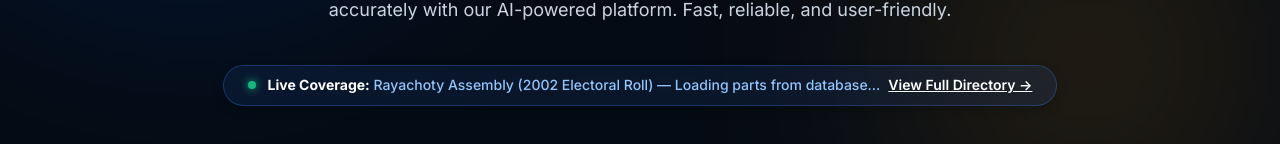
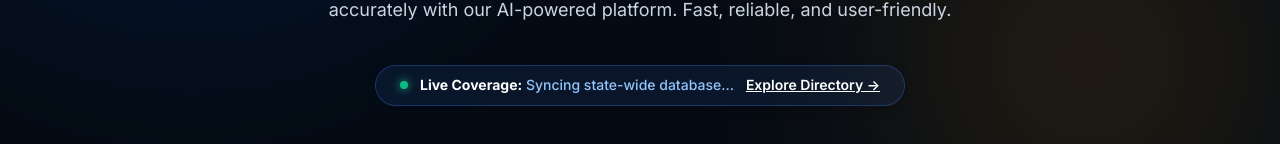
Before and after one commit to shauddin306/AP_SIR_2002, a Next.js app: page / in a window 1280 px wide. Shown: the part 404-548 px from the top of the page. Built offline with nearby package versions, Linux system fonts and the light colour scheme; no server answers; the database is empty.

Commit message:
UI: Make Live Coverage banner dynamically scale for statewide stats

```diff
--- a/src/app/LiveCoverage.tsx
+++ b/src/app/LiveCoverage.tsx
@@ -3,25 +3,34 @@ import { useState, useEffect } from 'react';
 import { supabase } from '@/lib/supabase/client';
 
 export default function LiveCoverage() {
-  const [parts, setParts] = useState<number[]>([]);
+  const [stats, setStats] = useState({ assemblies: 0, parts: 0, voters: 0 });
 
   useEffect(() => {
-    async function fetchParts() {
-      // Fetch dynamic available parts using the RPC we created
-      const { data, error } = await supabase.rpc('get_available_parts', { p_assembly_no: 152 });
+    async function fetchStats() {
+      // Fetch all processed parts to get global stats
+      const { data, error } = await supabase.from('voter_parts').select('assembly_no, voter_count');
       if (!error && data) {
-        setParts(data.map((r: any) => r.part_no));
+        const uniqueAssemblies = new Set(data.map((r: any) => r.assembly_no)).size;
+        const totalParts = data.length;
+        const totalVoters = data.reduce((sum: number, r: any) => sum + (r.voter_count || 0), 0);
+
+        setStats({
+          assemblies: uniqueAssemblies,
+          parts: totalParts,
+          voters: totalVoters
+        });
       }
     }
-    fetchParts();
-    // Poll every 10 seconds to auto-update as the Mac finishes parts
-    const interval = setInterval(fetchParts, 10000);
+    fetchStats();
+    // Poll every 15 seconds to auto-update as the cluster finishes new parts
+    const interval = setInterval(fetchStats, 15000);
     return () => clearInterval(interval);
   }, []);
 
-  const coverageText = parts.length > 0
-    ? `Parts ${parts.slice(0, 8).join(', ')}${parts.length > 8 ? '...' : ''} (${parts.length} total)`
-    : "Loading parts from database...";
+  // Format number with commas (e.g. 1,450,000)
+  const formatNumber = (num: number) => new Intl.NumberFormat('en-IN').format(num);
+
+  const isLoaded = stats.parts > 0;
 
   return (
     <div style={{ display: 'flex', justifyContent: 'center', marginBottom: 40, marginTop: 40 }}>
@@ -38,8 +47,15 @@ export default function LiveCoverage() {
       }}>
         <span className="live-dot" style={{ display: 'inline-block', width: 8, height: 8, background: '#10b981', borderRadius: '50%', boxShadow: '0 0 8px #10b981' }}></span>
         <span style={{ color: '#93c5fd', fontSize: 14, fontWeight: 500 }}>
-          <strong style={{ color: '#fff' }}>Live Coverage:</strong> Rayachoty Assembly (2002 Electoral Roll) — {coverageText}
-          <a href="/browse" style={{ color: '#fff', marginLeft: 8, textDecoration: 'underline', fontWeight: 600 }}>View Full Directory &rarr;</a>
+          <strong style={{ color: '#fff' }}>Live Coverage:</strong>{' '}
+          {isLoaded ? (
+            <>
+              {stats.assemblies} Assemblies Indexed • {formatNumber(stats.parts)} Parts • <strong>{formatNumber(stats.voters)}+ Voter Records</strong>
+            </>
+          ) : (
+            "Syncing state-wide database..."
+          )}
+          <a href="/browse" style={{ color: '#fff', marginLeft: 12, textDecoration: 'underline', fontWeight: 600 }}>Explore Directory &rarr;</a>
         </span>
       </div>
     </div>
```
